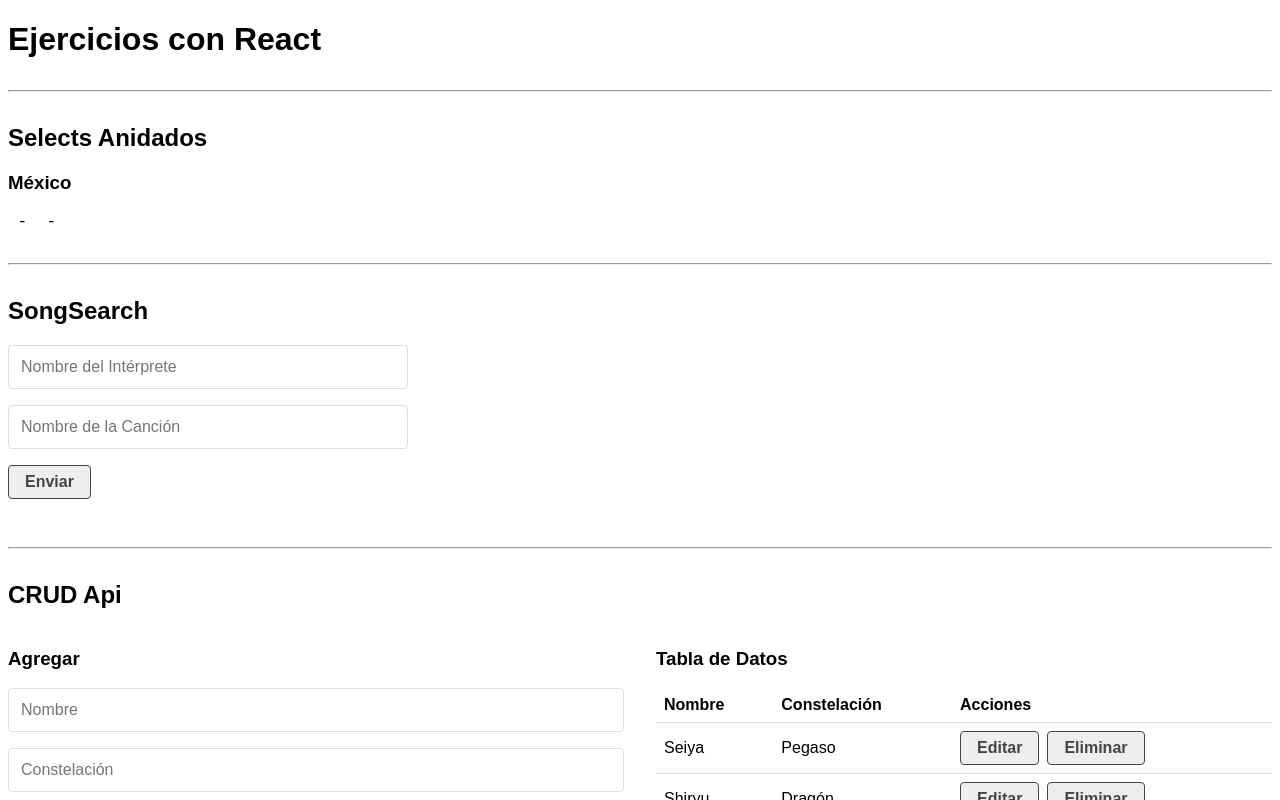
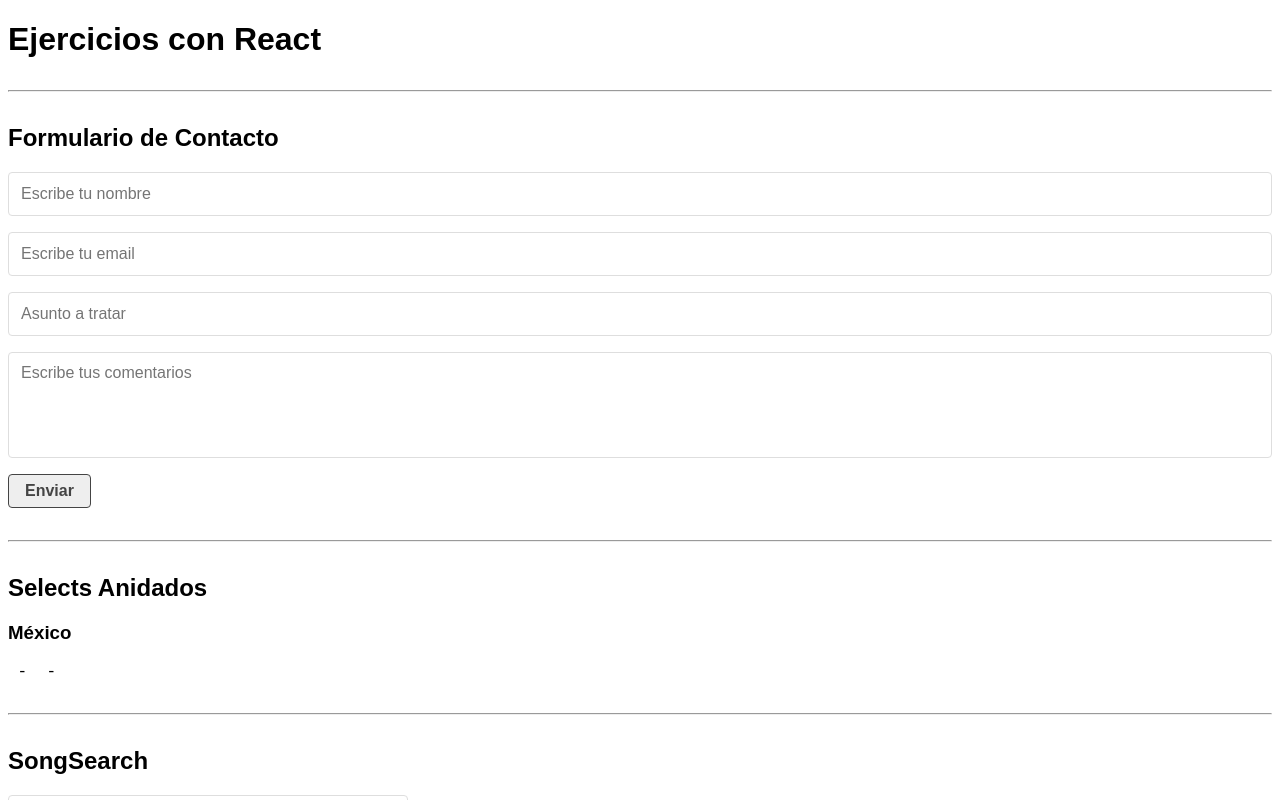
Before and after one commit to mwisky/02-react-ejercicios, a React (Create React App) app: page / in a window 1280 px wide. Shown: the top 800 px of the page. Built offline with nearby package versions, Linux system fonts and the light colour scheme; no server answers; data requests are answered from the project's data file.

Commit message:
Guardando cambios hasta video 48

```diff
--- a/src/App.js
+++ b/src/App.js
@@ -1,4 +1,5 @@
 import React from 'react';
+import ContactForm from './components/ContactForm';
 import CrudApi from './components/CrudApi';
 import CrudApp from "./components/CrudApp";
 import SelectsAnidados from './components/SelectsAnidados';
@@ -8,6 +9,8 @@
   return (
     <>
       <h1>Ejercicios con React</h1>
+      <hr/>
+      <ContactForm/>
       <hr/>
       <SelectsAnidados/>
       <hr/>
--- /dev/null
+++ b/src/components/ContactForm.js
@@ -0,0 +1,84 @@
+import { useForm } from "../hooks/useForm";
+import Loader from "./Loader";
+import Message from "./Message";
+
+const initialForm = {
+  name: "",
+  email: "",
+  subject: "",
+  comments: ""
+};
+
+const valitationsForm = (form) => {
+  let errors = {};
+  let regexName = /^[A-Za-zÑñÁáÉéÍíÓóÚúÜü\s]+$/;
+  let regexEmail= /^(\w+[/./-]?){1,}@[a-z]+[/.]\w{2,}$/;
+  let regexComments = /^.{1,255}$/;
+
+  if (!form.name.trim()) {
+    errors.name = "El campo 'Nombre' es requerido.";
+  } else if (!regexName.test(form.name.trim())) {
+    errors.name = "El campo 'Nombre' solo acepta letras y espacios en blanco.";
+  }
+
+  if (!form.email.trim()) {
+    errors.email = "El campo 'Email' es requerido.";
+  } else if (!regexEmail.test(form.email.trim())) {
+    errors.email = "El campo 'Email' es incorrecto.";
+  }
+
+  if (!form.subject.trim()) {
+    errors.subject = "El campo 'Asunto a tratar' es requerido.";
+  }
+  if (!form.comments.trim()) {
+    errors.comments = "El campo 'Comentarios' es requerido.";
+  } else if (!regexComments.test(form.comments.trim())) {
+    errors.comments = "El campo 'Comentarios' no debe exceder los 255 caracteres.";
+  }
+
+  return errors;
+}
+
+let styles = {
+  fontWeight: "bold",
+  color: "#dc3545"
+};
+
+const ContactForm = () => {
+  const {
+    form,
+    errors,
+    loading,
+    response,
+    handleChange,
+    handleBlur,
+    handleSubmit,
+  } = useForm(initialForm, valitationsForm);
+
+  return <div>
+      <h2>Formulario de Contacto</h2>
+      <form onSubmit={handleSubmit}>
+        <input type="text" name="name" placeholder="Escribe tu nombre" onBlur={handleBlur} onChange={handleChange} value={form.name} required />
+
+        {errors.name && <p style={styles}>{errors.name}</p>}
+
+        <input type="email" name="email" placeholder="Escribe tu email" onBlur={handleBlur} onChange={handleChange} value={form.email} required />
+
+        {errors.email && <p style={styles}>{errors.email}</p>}
+
+        <input type="text" name="subject" placeholder="Asunto a tratar" onBlur={handleBlur} onChange={handleChange} value={form.subject} required />
+
+        {errors.subject && <p style={styles}>{errors.subject}</p>}
+
+        <textarea name="comments" cols="50" rows="5" placeholder="Escribe tus comentarios" onBlur={handleBlur} onChange={handleChange} value={form.comments} required></textarea>
+
+        {errors.comments && <p style={styles}>{errors.comments}</p>}
+
+        <input type="submit" value="Enviar" />
+      </form>
+      {loading && <Loader/>}
+      {response && <Message msg="Los datos han sido enviados" bgColor="#198754" />}
+  </div>;
+};
+
+export default ContactForm;
--- /dev/null
+++ b/src/hooks/useForm.js
@@ -0,0 +1,59 @@
+import { useState } from 'react';
+import { helpHttp } from '../helpers/helpHttp';
+
+export const useForm = (initialForm, validateForm) => {
+    const [form, setForm] = useState(initialForm);
+    const [errors, setErrors] = useState({});
+    const [loading, setLoading] = useState(false);
+    const [response, setResponse] = useState(null);
+
+    const handleChange = (e) => {
+        const {name, value} = e.target;
+        setForm({
+            ...form, [name]: value
+        });
+    };
+
+    const handleBlur = (e) => {
+        handleChange(e);
+        setErrors(validateForm(form));
+    };
+
+    const handleSubmit = (e) => {
+        e.preventDefault();
+        setErrors(validateForm(form));
+
+        if (Object.keys(errors).length === 0) {
+           alert("Enviando formulario");
+           setLoading(true);
+           helpHttp()
+            .post("https://formsubmit.co/ajax/mwisky@gmail.com", {
+                body: form,
+                headers: {
+                    'Content-Type': "application/json",
+                    'Accept': "application/json",
+                },
+            })
+            .then((res) => {
+                setLoading(false);
+                setResponse(true);
+                setTimeout(() => {
+                    setForm(initialForm);
+                    setResponse(false);
+                }, 5000);
+            })
+        } else {
+            return;
+        }
+    };
+
+    return {
+        form,
+        errors,
+        loading,
+        response,
+        handleChange,
+        handleBlur,
+        handleSubmit,
+    };
+};
--- a/src/index.css
+++ b/src/index.css
@@ -10,7 +10,9 @@
     box-sizing: inherit;
 }
 
-input[type= "text"] {
+input[type= "text"],
+input[type= "email"],
+textarea {
     border: thin solid #dedede;
     border-radius: 0.25rem;
     padding: 0.75rem;
@@ -21,6 +23,11 @@
     font-size: 1rem;
     line-height: 1;
     background-color: transparent;
+}
+
+textarea {
+    font-family: inherit;
+    resize: none;
 }
 
 button,
```
